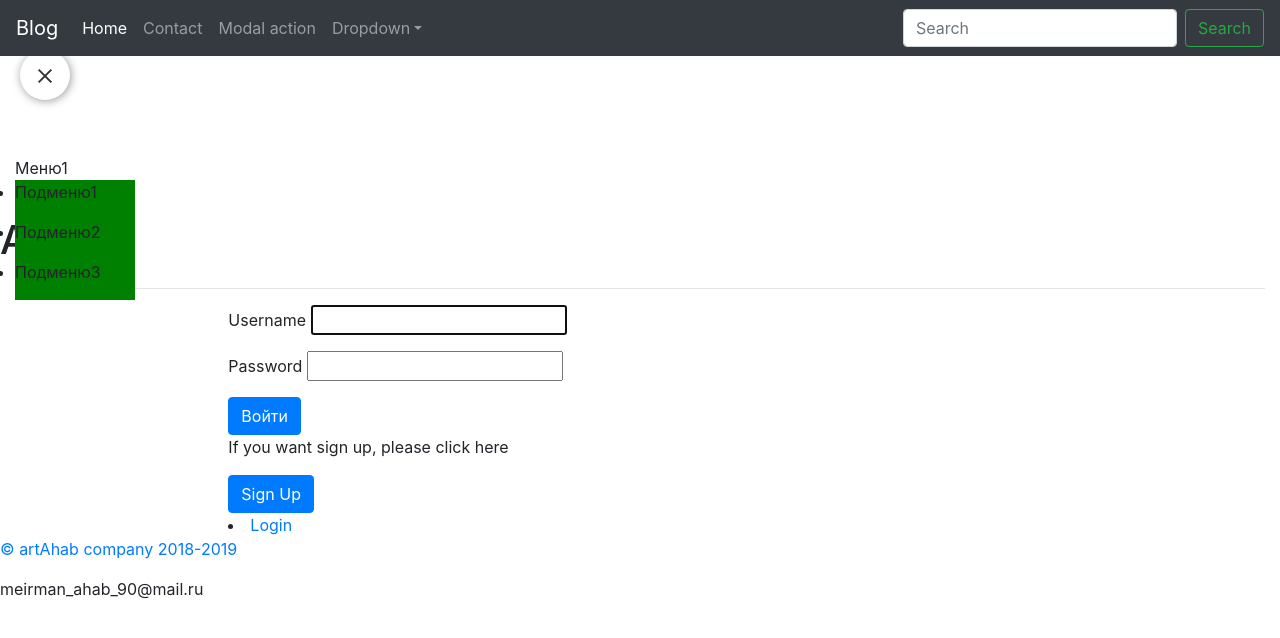
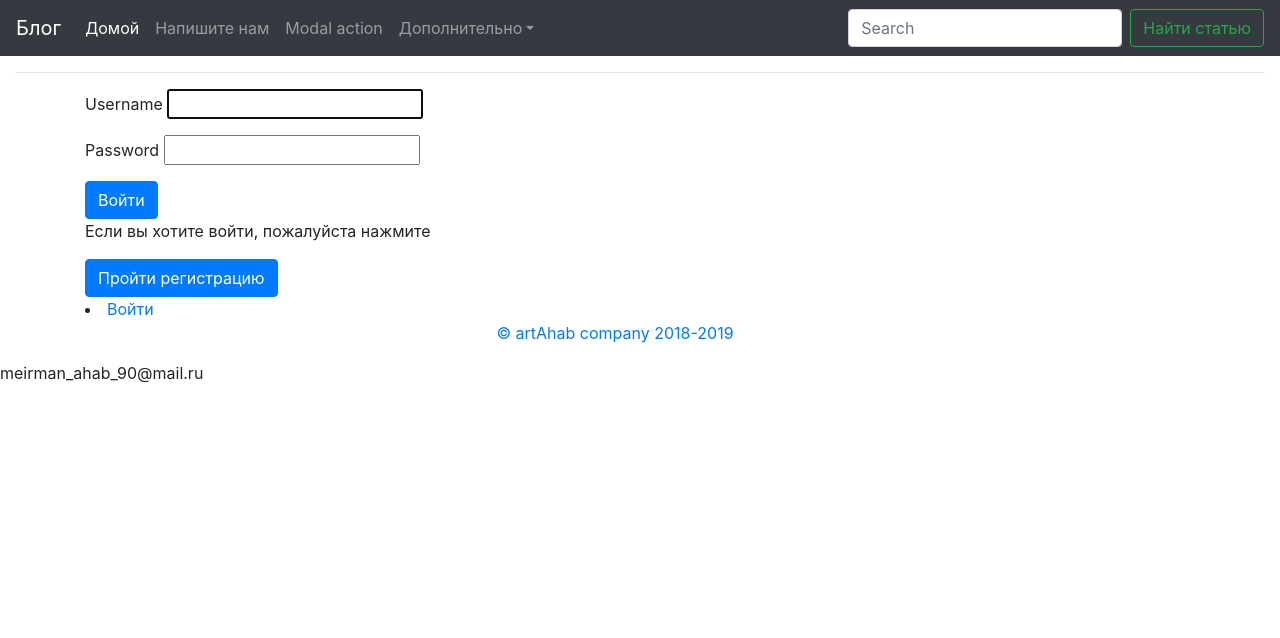
Before and after one commit to ahabMeirman/MyFirstGit, a Django app: page /admin/log/ in a window 1280 px wide. Shown: the top 638 px of the page. Run offline with Django 3.2, Linux system fonts and the light colour scheme; data comes from the database, SQL or seed files in the repository; both versions use the stored data as it was after the commit; some libraries are stand-ins or nearby versions.

Commit message:
new updates

```diff
--- a/myfirst/cropimage/urls.py
+++ b/myfirst/cropimage/urls.py
@@ -1,6 +1,7 @@
 from django.urls import path
 from .views import *
+from django.contrib.auth.decorators import login_required#декоратор огроничения доступа, здксь не используется @, а просто обьект на который есть огроничение захватывается в кавычки
 
 urlpatterns = [
-	path('', photo_list, name='photo_list_url'),
+	path('', login_required(photo_list), name='photo_list_url'),
 ]
--- a/myfirst/myfirst/settings.py
+++ b/myfirst/myfirst/settings.py
@@ -139,6 +139,8 @@ USE_TZ = True
 STATIC_URL = '/static/'
 STATICFILES_DIRS = [ os.path.join(BASE_DIR, 'static'), ]
 
+# при комнаде manage.py collectstatic нужно обязательно комментировать STATICFILES_DIRS
+
 MEDIA_ROOT = os.path.join(BASE_DIR, 'media')
 MEDIA_URL = '/media/'
 
@@ -154,6 +156,8 @@ DEFAULT_FROM_EMAIL = 'meirman_ahab_90@mail.ru' # email, с которого бу
 
 #после авторизации перекидывает на эту страницу:
 LOGIN_REDIRECT_URL = '/translate/'
+#если нет авторизованный, при попытке пройти по ссылке где нужен доступ авторизаций перекидывает на этот url
+LOGIN_URL = '/translate/log/'
 
 #reCAPTCHA
 GOOGLE_RECAPTCHA_SECRET_KEY = '6LfF7tcUAAAAAPYYDTVLvVVN3gjiZEzOcDsSppkj'
--- a/myfirst/static/css/style.css
+++ b/myfirst/static/css/style.css
@@ -15,85 +15,3 @@
 .Subscribe {
 	background: #E2EBF9;
 }
-
-
-
-
-
-.menu-link {
-	display: block;
-	width: 50px;
-	height: 50px;
-	background-color: #fff;
-	border-radius: 50%;
-	box-shadow: 1px 1px 10px rgba(0,0,0,.4);
-	position: fixed;
-	top: 50px;
-	left: 20px;
-}
-
-.menu-link span, span:before, span:after {
-	display: block;
-	height: 2px;
-	width: 18px;
-	position: absolute;
-	left:50%;
-	margin-left: -9px;
-	top: 50%;
-	margin-top: -1px;
-	background-color: #333;
-}
-
-span:before{
-	transition: all 0.2s;
-	content: '';
-	margin-top: -6px;
-}
-
-span:after{
-	transition: all 0.2s;
-	content: '';
-	margin-top: 4px;
-}
-
-.menu-link_active span{
-	background-color: transparent;
-}
-
-.menu-link_active span:before{
-	transform: rotate(45deg);
-	margin-top: 0;
-}
-
-.menu-link_active span:after{
-	transform: rotate(-45deg);
-	margin-top: 0;
-}
-
-
-
-
-
-
-
-
-
-
-
-body {
-	background-color: red;
-}
-.men-item {
-	display: block;
-	position: fixed;
-	cursor: pointer;
-	top: 100px;
-}
-
-.men-item .submenu {
-	height: 40px;
-	width: 120px;
-	background: green;
-	position: relative;
-	cursor: pointer;
-}
--- a/myfirst/templates/base.html
+++ b/myfirst/templates/base.html
@@ -15,7 +15,7 @@
 	<link href="{% static 'css/cropper.min.css' %}" rel="stylesheet"> {# это файлы приложения cropimage cropper#}
 
 	<title>
-		{% block title %} Переводчиские услуги {% endblock %}
+		{% block title %} Lorem Ipsum {% endblock %}
 	</title>
 
 </head>
@@ -24,7 +24,7 @@
 
 	<!-- Верхняя шапка меню -->
 	<nav class="navbar navbar-expand-md navbar-dark sticky-top bg-dark">
-		<a class="navbar-brand" href="{% url 'blog_url' %}">Blog</a>
+		<a class="navbar-brand" href="{% url 'blog_url' %}">Блог</a>
 		<button class="navbar-toggler" type="button" data-toggle="collapse" data-target="#navbarsExampleDefault" aria-controls="navbarsExampleDefault" aria-expanded="false" aria-label="Toggle navigation">
 			<span class="navbar-toggler-icon"></span>
 		</button>
@@ -32,27 +32,28 @@
 		<div class="collapse navbar-collapse" id="navbarsExampleDefault">
 			<ul class="navbar-nav mr-auto">
 				<li class="nav-item active">
-					<a class="nav-link" href="{% url 'first_list_url' %}">Home <span class="sr-only">(current)</span></a>
+					<a class="nav-link" href="{% url 'first_list_url' %}">Домой<span class="sr-only">(current)</span></a>
 				</li>
 				<li class="nav-item">
-					<a class="nav-link" href="{% url 'send_contact_url' %}">Contact</a>
+					<a class="nav-link" href="{% url 'send_contact_url' %}">Напишите нам</a>
 				</li>
 				<li class="nav-item">
 					<a class="nav-link" href="#" data-toggle="modal" data-target="#exampleModal">Modal action</a>
 				</li>
 				<li class="nav-item dropdown">
-					<a class="nav-link dropdown-toggle" href="#" id="dropdown01" data-toggle="dropdown" aria-haspopup="true" aria-expanded="false">Dropdown</a>
+					<a class="nav-link dropdown-toggle" href="#" id="dropdown01" data-toggle="dropdown" aria-haspopup="true" aria-expanded="false">Дополнительно</a>
 					<div class="dropdown-menu" aria-labelledby="dropdown01">
-						<a class="dropdown-item" href="{% url 'export_users_csv' %}">download data users excel</a>
-						<a class="dropdown-item" href="{% url 'heading_create_url' %}">Creat heading</a>
-						<a class="dropdown-item" href="{% url 'search_url' %}">Search User</a>
+						<a class="dropdown-item" href="{% url 'export_users_csv' %}">Скачать data users excel</a>
+						<a class="dropdown-item" href="{% url 'heading_create_url' %}">Создать заголовок</a>
+						<a class="dropdown-item" href="{% url 'search_url' %}">Найти пользователя</a>
+						<a class="dropdown-item" href="{% url 'photo_list_url' %}">Использовать cropimage для обрезки фото</a>
 					</div>
 				</li>
 			</ul>
 			<!-- Смотри как делается поиск и запомни это важно-->
 			<form class="form-inline my-2 my-lg-0" action="{% url "blog_url" %}">
 				<input class="form-control mr-sm-2" type="text" placeholder="Search" aria-label="Search" name="search">
-				<button id="search_dropdown" class="btn btn-outline-success my-2 my-sm-0" type="submit">Search
+				<button id="search_dropdown" class="btn btn-outline-success my-2 my-sm-0" type="submit">Найти статью
 				</button>
 			</form>
 		</div>
@@ -71,27 +72,6 @@
 		</div>
 	</div>
 
-	<div id="sear">
-		<ul class="men-item col-6">
-			Меню1
-			<li class="submenu">
-				Подменю1
-			</li>
-			<li class="submenu">
-				Подменю2
-			</li>
-			<li class="submenu">
-				Подменю3
-			</li>
-		</ul>
-
-	</div>
-
-	<a class="menu-link menu-link_active" href="#menu">
-		<span></span>
-	</a>
-
-	<h1 id="ahab">AHAB</h1>
 
 {% block jumbotron %}
 
@@ -113,7 +93,7 @@
 
 				</p>
 				<p>
-					<a class="btn btn-secondary" href="{{ heading.get_absolute_url }}" role="button">View details &raquo;
+					<a class="btn btn-secondary" href="{{ heading.get_absolute_url }}" role="button">Подробнее &raquo;
 					</a>
 				</p>
 
@@ -130,9 +110,9 @@
 {% endblock %}
 
 <!-- Это блог с комментариями и лайками -->
-<div class="container-fluid"> <!-- Это настройки выведены за пределами {{block}} верхние и боковые отступы -->
+<div class="container"> <!-- Это настройки выведены за пределами {{block}} верхние и боковые отступы -->
 	<div class="row">
-		<div class="col-6 offset-md-2">
+		<div class="col-md-6">
 
 
 			{% block content %}
@@ -151,9 +131,9 @@
 				{% endif %}
 				{% if user.is_authenticated %}
 					<li>User: {{ user.get_username }}</li>
-					<li><a href="{% url 'logout_url' %}?next={{request.path}}">Logout</a></li>
+					<li><a href="{% url 'logout_url' %}?next={{request.path}}">Выйти</a></li>
 				{% else %}
-					<li><a href="{% url 'log_url' %}?next={{request.path}}">Login</a></li>
+					<li><a href="{% url 'log_url' %}?next={{request.path}}">Войти</a></li>
 				{% endif %}
 			</div>
 
@@ -168,7 +148,7 @@
 <footer class="root">
 	{% for page in flatpages %}
 		<a href="/pages{{ page.url }}">
-			<p>&copy; artAhab company 2018-2019</p>
+			<p class="text-center">&copy; artAhab company 2018-2019</p>
 	 	</a>
 	 {% endfor %}
 
--- a/myfirst/templates/regist/log_widget.html
+++ b/myfirst/templates/regist/log_widget.html
@@ -22,8 +22,8 @@
 
 
 			<button type="submit" class="btn btn-primary">Войти</button>
-			<p> If you want sign up, please click here </p>
-			<a class="btn btn-primary" href="{% url 'signup' %}" role="button">Sign Up</a>
+			<p> Если вы хотите войти, пожалуйста нажмите</p>
+			<a class="btn btn-primary" href="{% url 'signup' %}" role="button">Пройти регистрацию</a>
 	</form>
 
 
--- a/myfirst/templates/regist/signup.html
+++ b/myfirst/templates/regist/signup.html
@@ -39,6 +39,6 @@
 	    {% endfor %}
 	  </ul>
 	{% endif %}
-    <button type="submit">Sign up</button>
+    <button type="submit">Пройти регистрацию</button>
   </form>
 {% endblock %}
--- a/myfirst/translate/models.py
+++ b/myfirst/translate/models.py
@@ -179,6 +179,8 @@ post_save.connect(save_post, sender=Blog)
 #Загрузка мультифайлов(несколько) с помощью Ajax___________________________________
 class Photo(models.Model):
 	title = models.CharField(max_length=255, blank=True)
+	##при использовании ImageField или FileField нужно настроить settings, media, в url указать debug=document_root=settings.MEDIA_ROOT И
+	# в шаблонах указать ссылка изоброжения models.contextname.url и имя models.contextname.name
 	file = models.FileField(upload_to='photos/')
 	uploaded_at = models.DateTimeField(auto_now_add=True)
 
--- a/myfirst/translate/templates/multiple_upload/progress_bar_upload.html
+++ b/myfirst/translate/templates/multiple_upload/progress_bar_upload.html
@@ -34,7 +34,7 @@
     <tbody>
       {% for photo in photos %}
         <tr>
-          <td><a href="{{ photo.file.url }}">{{ photo.file.name }}</a></td>
+          <td><a href="{{ photo.file.url }}">{{ photo.file.name }}</a></td>{# это обязательно при зргрузке файлов указывать нужнотак - через url: blog.image.url #}
         </tr>
       {% endfor %}
     </tbody>
--- a/myfirst/translate/templates/translate/first_list.html
+++ b/myfirst/translate/templates/translate/first_list.html
@@ -11,7 +11,7 @@
 		<!-- Main jumbotron for a primary marketing message or call to action -->
 		<div class="jumbotron">
 			<div class="container">
-				<h1 class="display-3">Услуги перевода</h1>
+				<h1 class="display-3 text-dark">Lorem Ipsum</h1>
 				{% block learnmore %}{% endblock %}
 
 				<p><a class="btn btn-primary btn-lg" href="{% url 'learn_more_url' %}" role="button">Learn more &raquo;</a></p>
--- a/myfirst/translate/templates/translate/learn_more.html
+++ b/myfirst/translate/templates/translate/learn_more.html
@@ -7,5 +7,5 @@
 
 
 {% block learnmore %}
-	<p>{{ article.article_text }}</p>
+	<p class="text-dark">{{ article.article_text }}</p>
 {% endblock %}
--- a/myfirst/translate/views.py
+++ b/myfirst/translate/views.py
@@ -150,7 +150,7 @@ class Post(View):
 
 	def get(self, request):
 		#download data users excel
-		export_users_csv(request)
+		#export_users_csv(request)
 	#это старый поиск_______________
 		#search_query = request.GET.get('search', '')
 		#context = {}
```
Also changed, not shown: myfirst/requirements.txt (added, +43 -0 lines), myfirst/db.sqlite3, myfirst/media/photos/Key.jpg (added).
